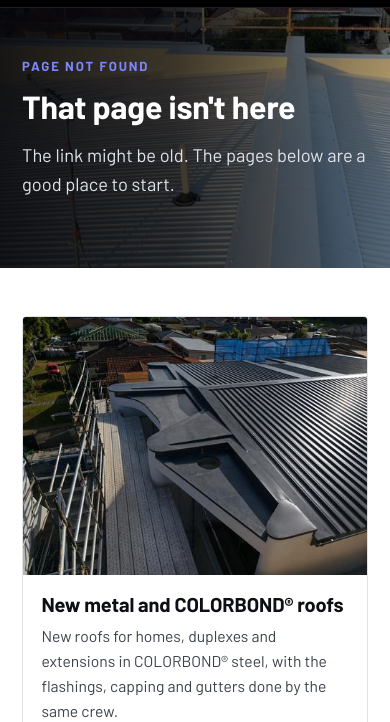
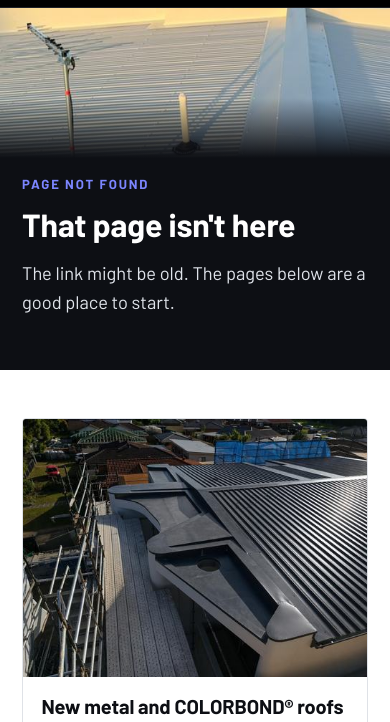
Before and after one commit to melihhaktan01-byte/sydney-skyline-roofing, a plain HTML site: page 404.html in a window 390 px wide. Shown: the part 57-779 px from the top of the page. Drawn offline with Linux system fonts and the light colour scheme.

Commit message:
Phones: show the roof photo clear at the top of each page
Co-Authored-By: Claude <noreply@anthropic.com>

```diff
--- a/css/style.css
+++ b/css/style.css
@@ -342,8 +342,13 @@ a.card:hover .go{text-decoration:underline}
   .brand img{height:32px}
   .header-phone{font-size:.98rem;border:1px solid #3a3e4a;border-radius:3px;padding:.5rem .65rem}
   .section{padding:3rem 0}
-  .hero-bg::after{background:linear-gradient(180deg,rgba(5,6,10,.9) 0%,rgba(5,6,10,.8) 60%,rgba(5,6,10,.86) 100%)}
-  .hero .wrap{padding-top:1.6rem;padding-bottom:5.6rem}
+  /* phones: show the roof photo clean on top, copy on solid dark below */
+  .hero-bg,.page-head .hero-bg{position:relative;inset:auto;height:200px}
+  .page-head .hero-bg{height:150px}
+  .hero-bg img{object-position:50% 62%}
+  .hero-bg::after,.page-head .hero-bg::after{background:linear-gradient(180deg,rgba(13,15,20,0) 60%,var(--ink) 100%)}
+  .page-head .wrap{padding-top:1rem;padding-bottom:2rem}
+  .hero .wrap{padding-top:.9rem;padding-bottom:5.6rem}
   .quote-card.bar form{grid-template-columns:1fr}
   .quote-card.bar .bar-title,.quote-card.bar .btn{grid-column:auto}
   .hero p.hero-sub{font-size:1.05rem}
```
